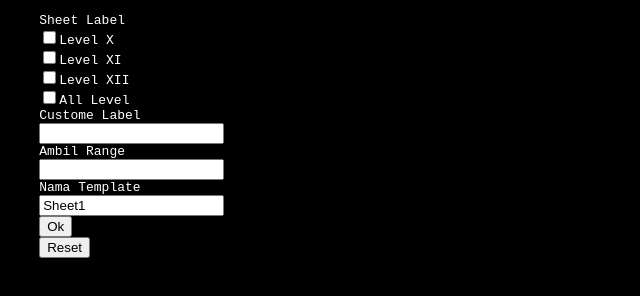
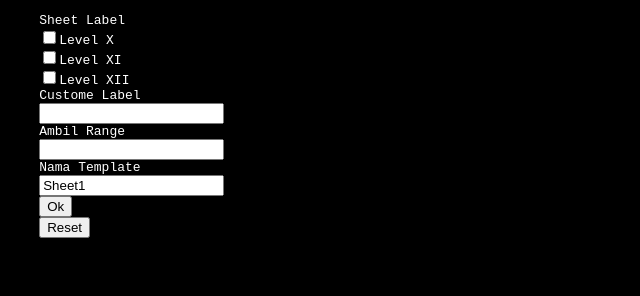
Before and after one commit to hamdansyam/loopingSideBar, a plain HTML site: page index.html in a window 1280 px wide. Both pictures are taken after a click on the button "Ok". Shown: the whole page, without its empty margins (0-640 px from the left). Drawn offline with Linux system fonts and the light colour scheme.

Commit message:
Update index.html
Push all checkbox value into array

```diff
--- a/index.html
+++ b/index.html
@@ -9,13 +9,12 @@
   <script>
   function sidebarToGs() {
 
-    var cb = "";
-      if (document.getElementById("LevelX").checked == true){ cb = "X-1,X-2,X-3,X-4";}
-      else if (document.getElementById("LevelXI").checked == true){ cb = "XI-1,XI-2,XI-3,XI-4";}
-      else if (document.getElementById("LevelXII").checked == true){ cb = "XII MIPA 1,XII MIPA 2,XII IPS 1,XII IPS 2";}
-      else if (document.getElementById("allLevel").checked == true){ cb = "X-1,X-2,X-3,X-4,XI-1,XI-2,XI-3,XI-4,XII MIPA 1,XII MIPA 2,XII IPS 1,XII IPS 2";}
-      else {cb = document.getElementById('customeLabel').value;}
-    var kelas = cb.replace(/,\s*$/, "").split(',');
+    var cb = [];
+      if (document.getElementById("LevelX").checked == true){ cb.push('X-1','X-2','X-3','X-4')}
+      if (document.getElementById("LevelXI").checked == true){ cb.push('XI-1','XI-2','XI-3','XI-4')}
+      if (document.getElementById("LevelXII").checked == true){ cb.push('XII MIPA 1','XII MIPA 2','XII IPS 1','XII IPS 2')}
+      else {cb.push(document.getElementById('customeLabel').value)}
+    var kelas = cb
     var ambilRange = document.getElementById('ambilRange').value;
     var namaTemplate = document.getElementById('namaTemplate').value;
         google.script.run.loopingsheet(kelas, ambilRange, namaTemplate);
@@ -32,10 +31,9 @@
   <body>
     <pre>
     Sheet Label
-    <input type="checkbox" name="LevelX" id="LevelX">Level X
+    <input type="checkbox" name="LevelX" id="LevelX" >Level X
     <input type="checkbox" name="LevelXI" id="LevelXI">Level XI
     <input type="checkbox" name="LevelXII" id="LevelXII">Level XII
-    <input type="checkbox" name="allLevel" id="allLevel">All Level
     Custome Label
     <input type="text" name="customeLabel" id="customeLabel">
     Ambil Range
```
